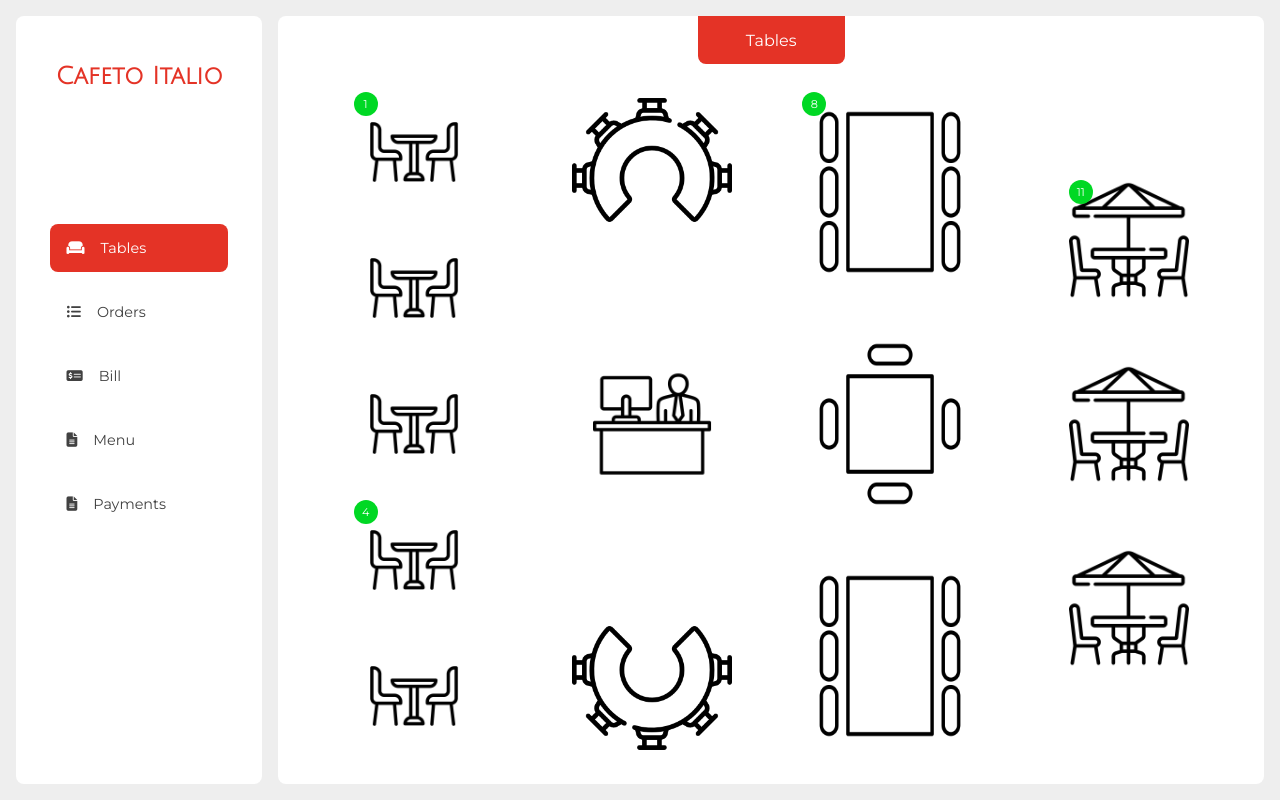
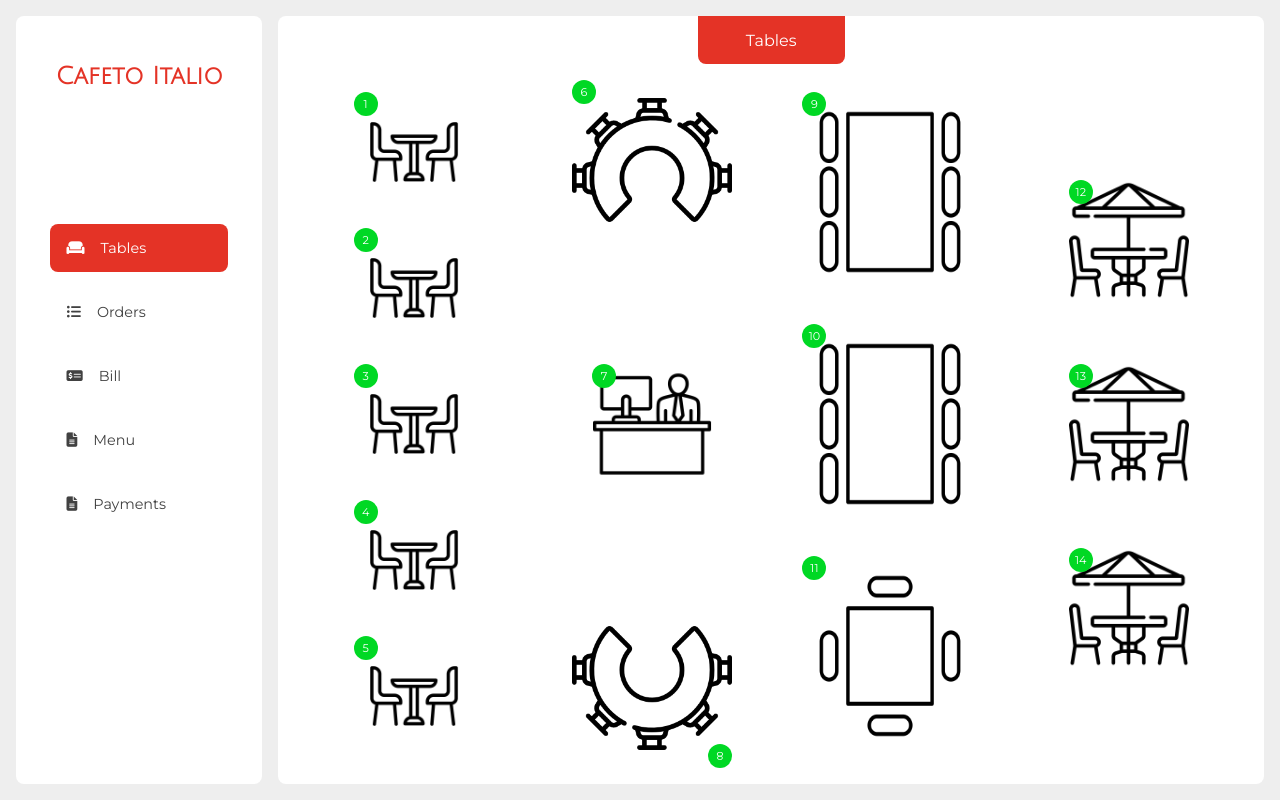
Before and after one commit to netisdark/try, a React (Vite) app in the folder frontDesk/: page / in a window 1280 px wide. Built offline with nearby package versions, Linux system fonts and the light colour scheme.

Commit message:
dynamic table generation

```diff
--- a/frontDesk/src/components/tables/Tables.jsx
+++ b/frontDesk/src/components/tables/Tables.jsx
@@ -1,6 +1,15 @@
 import styles from './Tables.module.css';
 
+const tablesConfig = {
+  col1: 5,
+  col2: 3,
+  col3: 3,
+  col4: 3,
+};
+
 export default function Tables() {
+  let tableNumber = 1;
+
   return (
     <div className={styles.tableWrapper}>
       <div className={styles.titleCont}>
@@ -8,41 +17,24 @@
       </div>
 
       <div className={styles.tableMap}>
+        {Object.entries(tablesConfig).map(([colKey, tableCount], colIndex) => (
+          <div key={colKey} className={styles[colKey]}>
+            {[...Array(tableCount)].map((_, tableIndex) => {
+              const tableClass = `${styles[`${colKey}tb${tableIndex + 1}`]} ${styles[`tbCol${colIndex + 1}`]}`;
+              const currentTableNumber = tableNumber++;
 
-                <div className={styles.col1}>
-                    <div className={`${styles.col1tb1} ${styles.tbCol1}`}>
-                        <button className={styles.statusBall}>1</button>
+              return (
+                <div key={currentTableNumber} className={tableClass}>
+                    {/*
+                        toggle this display property (with {display : 'none'}) to denote active and in-active tables...
+                        make the table active when order is placed, in-active when payment is confirmed...
+                    */}
+                  <button style={{display : 'block'}} className={styles.statusBall}>{currentTableNumber}</button>
                 </div>
-                    <div className={`${styles.col1tb2} ${styles.tbCol1}`}></div>
-                    <div className={`${styles.col1tb3} ${styles.tbCol1}`}></div>
-                    <div className={`${styles.col1tb4} ${styles.tbCol1}`}>
-                    <button className={styles.statusBall}>4</button>
+              );
+            })}
           </div>
-                    <div className={`${styles.col1tb5} ${styles.tbCol1}`}></div>
-                </div>
-
-                <div className={styles.col2}>
-                    <div className={`${styles.col2tb1} ${styles.tbCol2}`}></div>
-                    <div className={styles.cashCounter}></div>
-                    <div className={`${styles.col2tb2} ${styles.tbCol2}`}></div>
-                </div>
-
-                <div className={styles.col3}>
-                    <div className={`${styles.col3tb2} ${styles.tbCol3}`}>
-                    <button className={styles.statusBall}>8</button>
-                    </div>
-                    <div className={`${styles.col3tb3} ${styles.tbCol3}`}></div>
-                    <div className={`${styles.col3tb4} ${styles.tbCol3}`}></div>
-                </div>
-
-                <div className={styles.col4}>
-                    <div className={`${styles.col4tb1} ${styles.tbCol4}`}>
-                    <button className={styles.statusBall}>11</button>
-                    </div>
-                    <div className={`${styles.col4tb2} ${styles.tbCol4}`}></div>
-                    <div className={`${styles.col4tb3} ${styles.tbCol4}`}></div>
-                </div>
-
+        ))}
       </div>
     </div>
   );
--- a/frontDesk/src/components/tables/Tables.module.css
+++ b/frontDesk/src/components/tables/Tables.module.css
@@ -59,15 +59,15 @@
     gap: 2vh;
     justify-content: space-between;
 }
-.tbCol2{
+.col2tb1,.col2tb3{
     background-image: url('../../assets/roundTable.png');
     height: 20vh;
     width: 20vh;
 }
-.col2tb2{
+.col2tb3{
     transform: rotate(180deg);
 }
-.cashCounter{
+.col2tb2{
     background-position: center;
     background-size: 100% 100%;
     height: 15vh;
```
Lines whose indentation alone changed are shown as unchanged.
